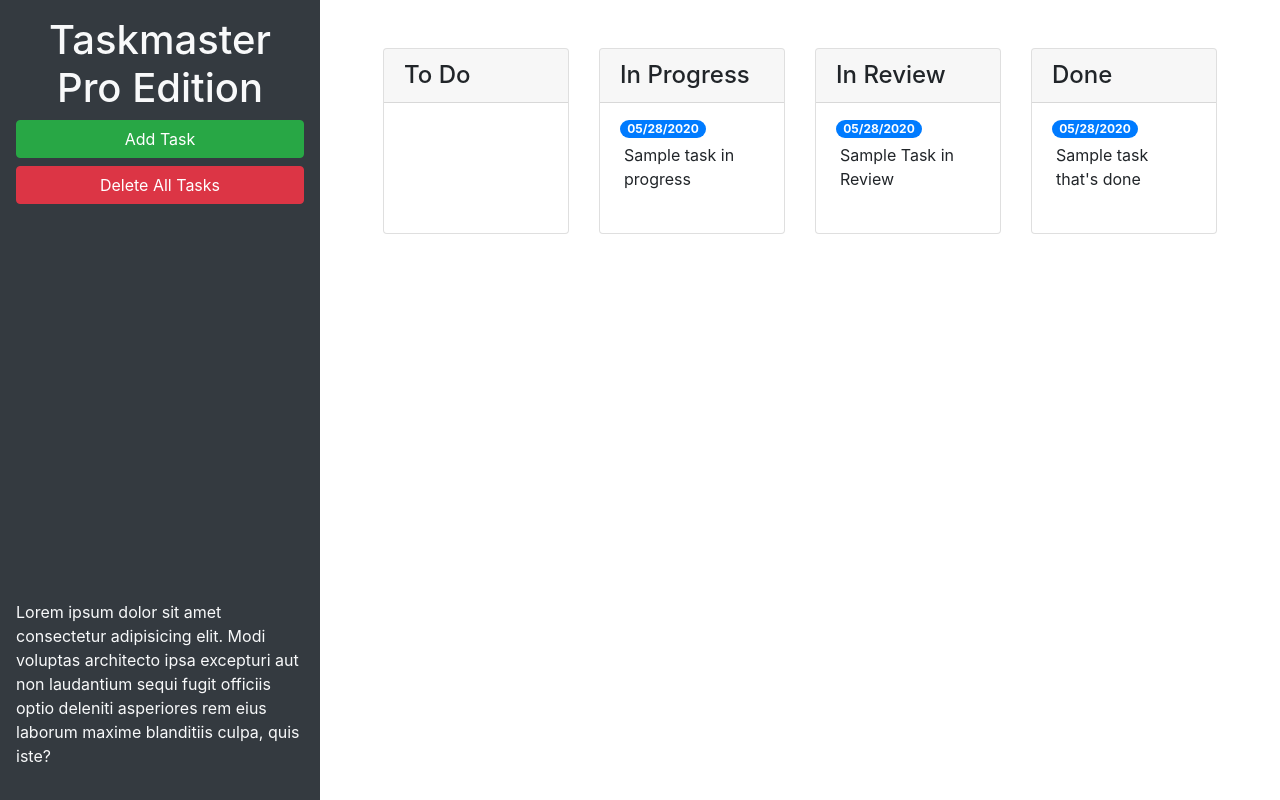
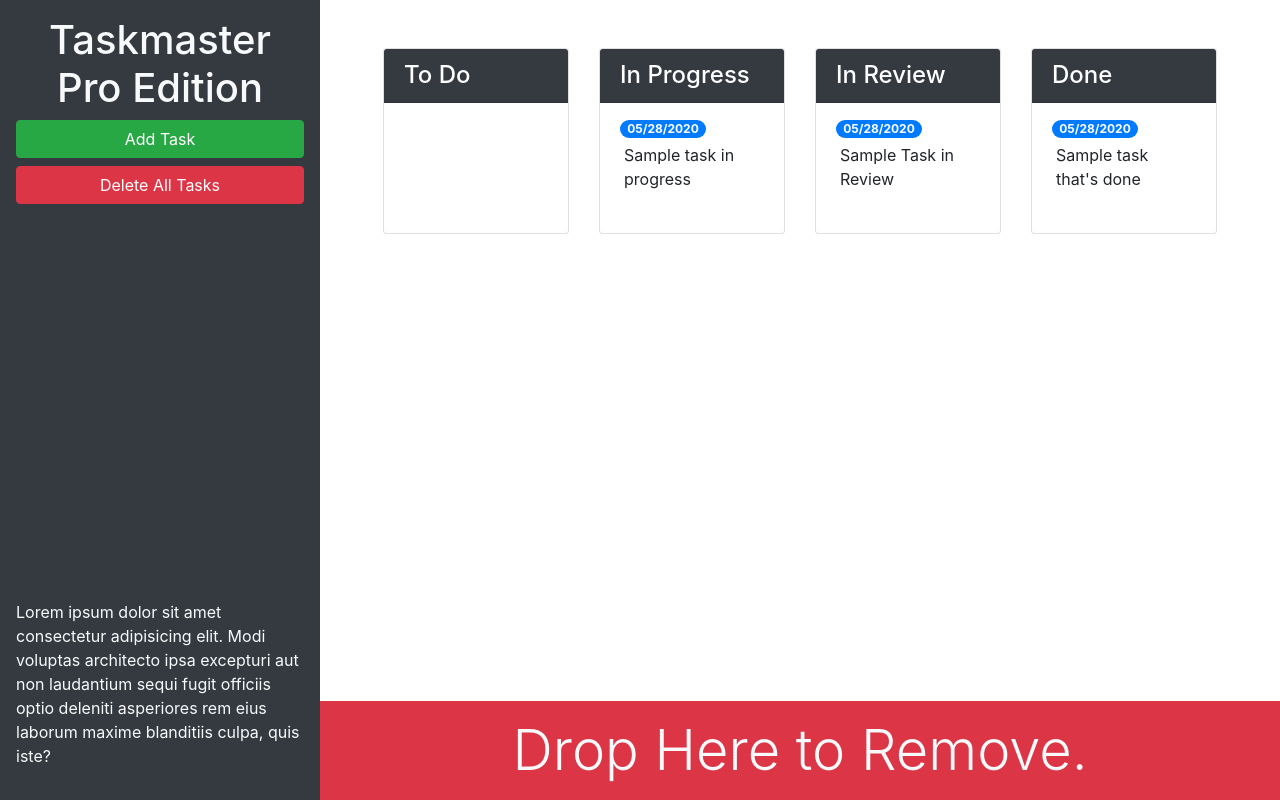
Before and after one commit to Varnen92/taskmaster-pro, a plain HTML site: page index.html in a window 1280 px wide. Drawn offline with nearby package versions, Linux system fonts and the light colour scheme.

Commit message:
finalized bootstrap modifications to align with preview images

```diff
--- a/index.html
+++ b/index.html
@@ -13,22 +13,23 @@
 <body>
 
   <div class="row min-vh-100 no-gutters">
-    <header class="col-12 col-lg-3 bg-dark text-light d-flex flex-column p-4 p-lg-3">
+    <header class="col-12 col-lg-3 bg-dark text-light sticky-top d-flex flex-column p-4 p-lg-3">
       <h1 class="text-center">Taskmaster Pro Edition</h1>
       <button id="create-task" class="btn btn-block btn-success" data-toggle="modal" data-target="#task-form-modal">Add
         Task</button>
       <button id="remove-tasks" class="btn btn-block btn-danger">Delete All Tasks</button>
-      <p class="mt-auto">Lorem ipsum dolor sit amet consectetur adipisicing elit. Modi voluptas architecto ipsa
+      <p class="mt-auto d-none d-lg-block">Lorem ipsum dolor sit amet consectetur adipisicing elit. Modi voluptas
+        architecto ipsa
         excepturi aut non
         laudantium sequi fugit officiis optio deleniti asperiores rem eius laborum maxime blanditiis culpa, quis iste?
       </p>
     </header>
-    <main class="col-12 col-lg-9">
+    <main class="col-12 col-lg-9 d-flex flex-column">
       <div class="m-5 row justify-content-around">
         <!-- to do start-->
         <div class="col-12 col-md-6 col-xl-3 mb-3">
           <div class="card">
-            <h4 class="card-header">To Do</h4>
+            <h4 class="card-header text-white bg-dark">To Do</h4>
             <ul id="list-toDo" class="list-group list-group-flush"> </ul>
           </div>
         </div>
@@ -36,7 +37,7 @@
         <!-- in progress start-->
         <div class="col-12 col-md-6 col-xl-3 mb-3">
           <div class="card">
-            <h4 class="card-header">In Progress</h4>
+            <h4 class="card-header text-white bg-dark">In Progress</h4>
             <ul id="list-inProgress" class="list-group list-group-flush">
               <li class="list-group-item">
                 <span class="badge badge-primary badge-pill">05/28/2020</span>
@@ -49,7 +50,7 @@
         <!-- in review start-->
         <div class="col-12 col-md-6 col-xl-3 mb-3">
           <div class="card">
-          <h4 class="card-header">In Review</h4>
+            <h4 class="card-header text-white bg-dark">In Review</h4>
             <ul id="list-inReview" class="list-group list-group-flush">
               <li class="list-group-item">
                 <span class="badge badge-primary badge-pill">05/28/2020</span>
@@ -62,7 +63,7 @@
         <!-- done start -->
         <div class="col-12 col-md-6 col-xl-3 mb-3">
           <div class="card">
-          <h4 class="card-header">Done</h4>
+            <h4 class="card-header text-white bg-dark">Done</h4>
             <ul id="list-done" class="list-group list-group-flush">
               <li class="list-group-item">
                 <span class="badge badge-pill badge-primary">05/28/2020</span>
@@ -72,6 +73,11 @@
           </div>
         </div>
         <!-- Done End -->
+      </div>
+      <div id="trash" class="mt-auto">
+        <div class="w-100 bg-danger p-3 text-center text-light display-4">
+          Drop Here to Remove.
+        </div>
       </div>
     </main>
   </div>
```
Lines whose indentation alone changed are shown as unchanged.
